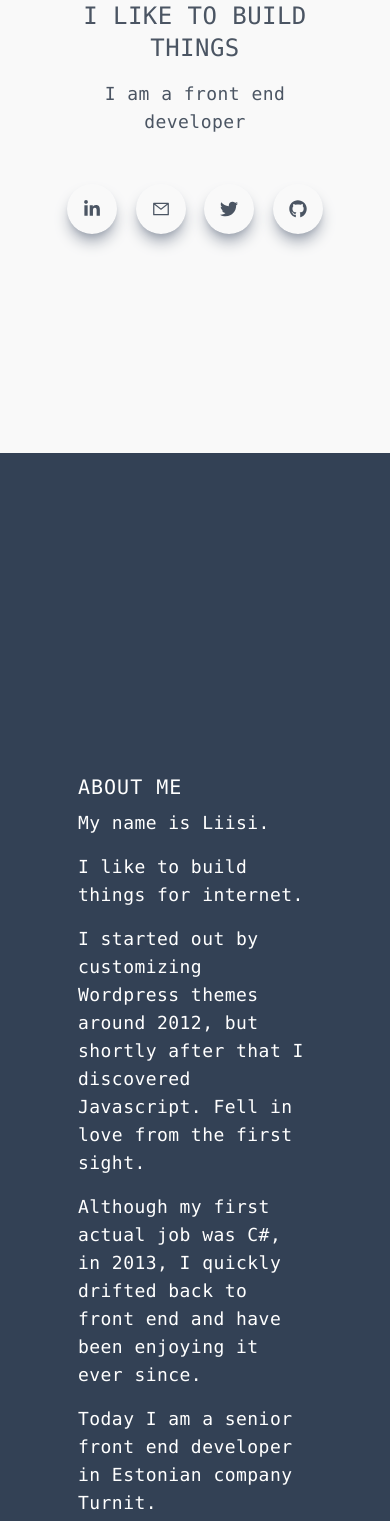
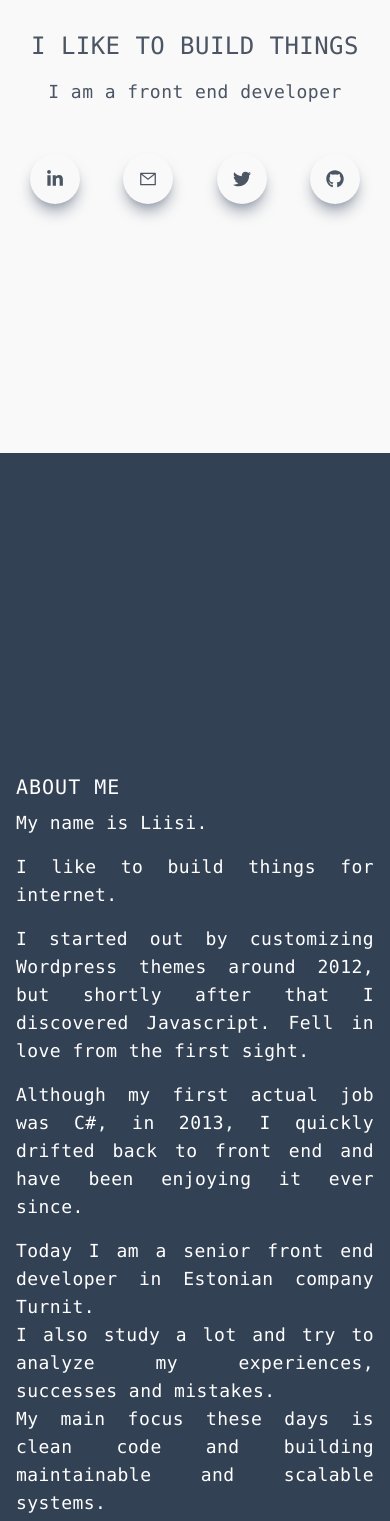
Before and after one commit to liisi29/portfolio, a Next.js app: page / in a window 390 px wide. Shown: the part 391-1912 px from the top of the page. Built offline with nearby package versions, Linux system fonts and the light colour scheme.

Commit message:
Added design and responsivness

```diff
--- a/components/about/About.tsx
+++ b/components/about/About.tsx
@@ -7,8 +7,8 @@ function About() {
 
   return (
     <section id="about" className="_bg-skew">
-      <article className="py-40">
-        <div className="col-span-2">
+      <article className="flex flex-col xl:flex-row text-justify">
+        <div className="py-40">
           <p className="uppercase text-xl tracking-wider text-white">
             About me
           </p>
@@ -36,7 +36,7 @@ function About() {
         <div
           className={`${
             imageIsLoaded ? "animate-[slideFromRight_1s_ease-in-out]" : ""
-          } w-full h-auto m-auto justify-center p-4`}
+          } w-full h-auto m-auto justify-center p-4 max-w-lg`}
         >
           <Image
             className="rounded-xl"
--- a/components/elements/cloud/Cloud.tsx
+++ b/components/elements/cloud/Cloud.tsx
@@ -30,7 +30,7 @@ function Cloud({
           transition-all w-fit
           _animation-fill-backwards
           text-xl
-          text-gray-200 opacity-60 xl:opacity-100
+          text-gray-200 opacity-40 2xl:opacity-100
           uppercase
           absolute`}
         >
--- a/components/elements/timeline/Timeline.tsx
+++ b/components/elements/timeline/Timeline.tsx
@@ -16,7 +16,7 @@ function Timeline() {
   return (
     <div className="w-full">
       <div
-        className={`flex flex-col md:grid grid-cols-9 mx-auto p-2 ${textColor.p}`}
+        className={`flex flex-col xl:grid grid-cols-9 mx-auto p-2 ${textColor.p}`}
       >
         {blocks.map((el, i) => {
           return <Content key={i} props={el} />;
@@ -28,19 +28,37 @@ function Timeline() {
 
 export default Timeline;
 
+function IconAndLine({ side }: { side: "normal" | "hidden" }) {
+  const container = "col-start-5 col-end-6 md:mx-auto relative mr-10";
+  const inside1 = (
+    <div className="h-full w-6 flex items-center justify-center">
+      <div className={`h-full w-1 _bg-contrast pointer-events-none`}></div>
+    </div>
+  );
+  const inside2 = (
+    <div
+      className={`w-6 h-6 absolute top-1/2 -mt-3 rounded-full _bg-contrast`}
+    ></div>
+  );
+  const iconAndLine = (
+    <div className={`${container}`}>
+      {inside1}
+      {inside2}
+    </div>
+  );
+  const hiddenIconAndLineForRightSide = (
+    <div className={`xl:hidden ${container}`}>
+      {inside1}
+      {inside2}
+    </div>
+  );
+  return side === "normal" ? iconAndLine : hiddenIconAndLineForRightSide;
+}
+
 function Content({ props }: { props: any }) {
   const { side } = props;
 
-  const iconAndLine = (
-    <div className="col-start-5 col-end-6 md:mx-auto relative mr-10">
-      <div className="h-full w-6 flex items-center justify-center">
-        <div className={`h-full w-1 _bg-contrast pointer-events-none`}></div>
-      </div>
-      <div
-        className={`w-6 h-6 absolute top-1/2 -mt-3 rounded-full _bg-contrast`}
-      ></div>
-    </div>
-  );
+  const iconAndLine = <IconAndLine side="normal" />;
   const container = "flex md:contents";
   const element = <Element props={props} />;
   const left = (
@@ -53,6 +71,7 @@ function Content({ props }: { props: any }) {
     <div className={`${container}`}>
       {iconAndLine}
       {element}
+      <IconAndLine side="hidden" />
     </div>
   );
 
--- a/components/main/Main.tsx
+++ b/components/main/Main.tsx
@@ -6,7 +6,7 @@ import EduCloud from "../elements/cloud/EduCloud";
 function Main() {
   return (
     <section className="w-full h-screen text-center">
-      <div className="max-w-[1240px] z-10  w-full h-full mx-auto p-2 flex justify-center items-center">
+      <div className="max-w-[1240px] z-10  w-full h-full mx-auto flex justify-center items-center">
         <div>
           <p className="py-4 m-auto">Hi, my name is</p>
           <h1>
--- a/components/work/Work.tsx
+++ b/components/work/Work.tsx
@@ -5,7 +5,7 @@ function Work() {
   return (
     <section id="work" className="">
       <article>
-        <div className="col-span-3">
+        <div className="">
           <Timeline />
         </div>
       </article>
--- a/styles/globals.css
+++ b/styles/globals.css
@@ -23,10 +23,10 @@ html {
     @apply cursor-pointer
   }
   section {
-    @apply w-full flex items-center relative py-[2rem] px-[20%]
+    @apply w-full flex items-center relative py-[2rem] px-4 lg:px-[20%]
   }
   article {
-    @apply max-w-[1240px] m-auto md:grid grid-cols-3 gap-8
+    @apply max-w-[1240px] m-auto
   }
   button {
     @apply shadow-xl shadow-gray-400 rounded-xl uppercase bg-gradient-to-r from-[blue] to-[red] text-[#353239]
@@ -38,7 +38,7 @@ html {
     @apply bg-red-600;
   }
   ._bg-skew {
-    @apply bg-slate-700 text-[#fff] py-[10rem] px-[20%]
+    @apply bg-slate-700 text-[#fff] py-[10rem]
   }
   ._bg-white {
     @apply bg-[white]
@@ -52,7 +52,7 @@ html {
 
 }
 @layer utilities {
-  @screen lg{
+  @screen xl{
     ._bg-skew {
       clip-path: polygon(0 20%, 100% 0, 100% 80%, 0 100%);
     }
```
